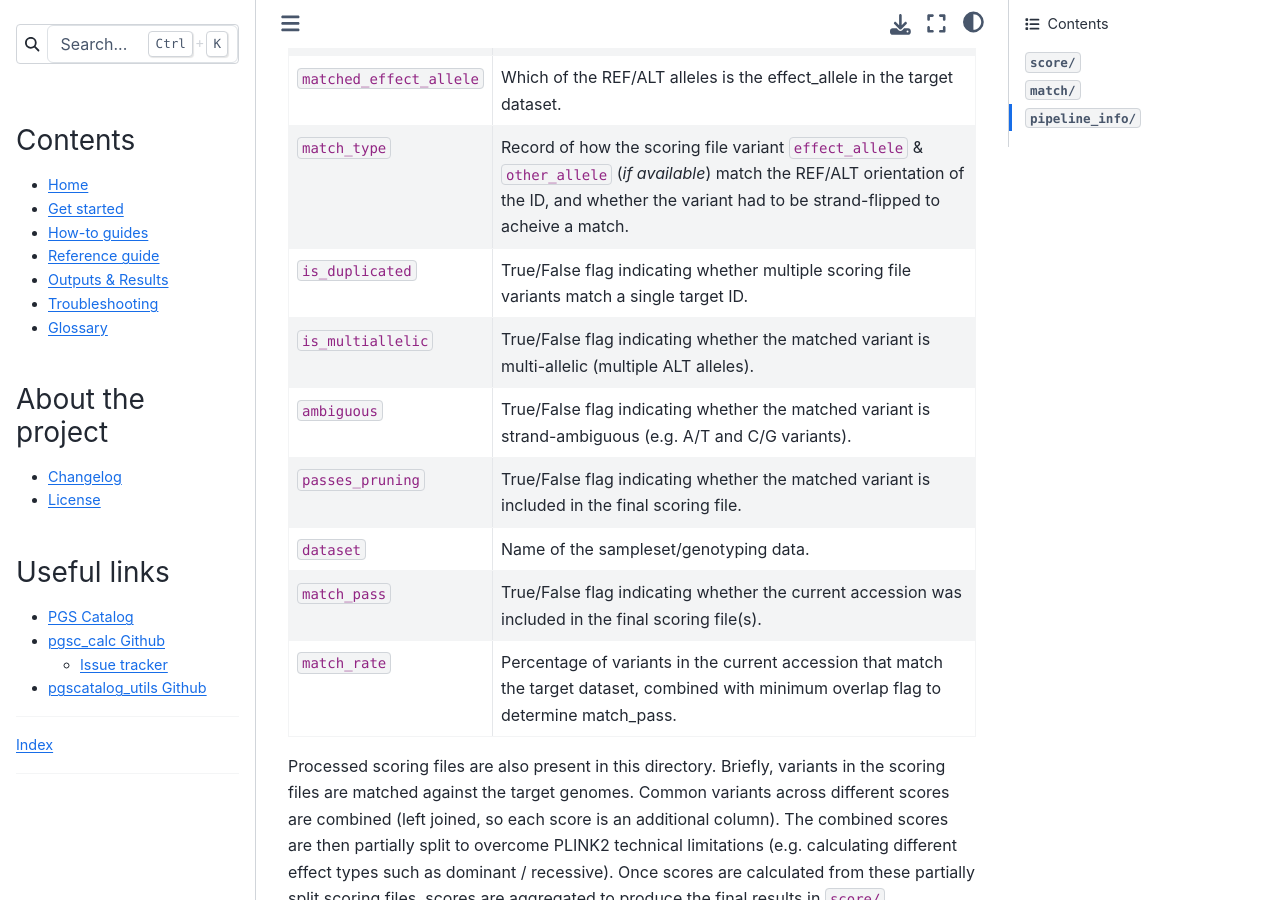
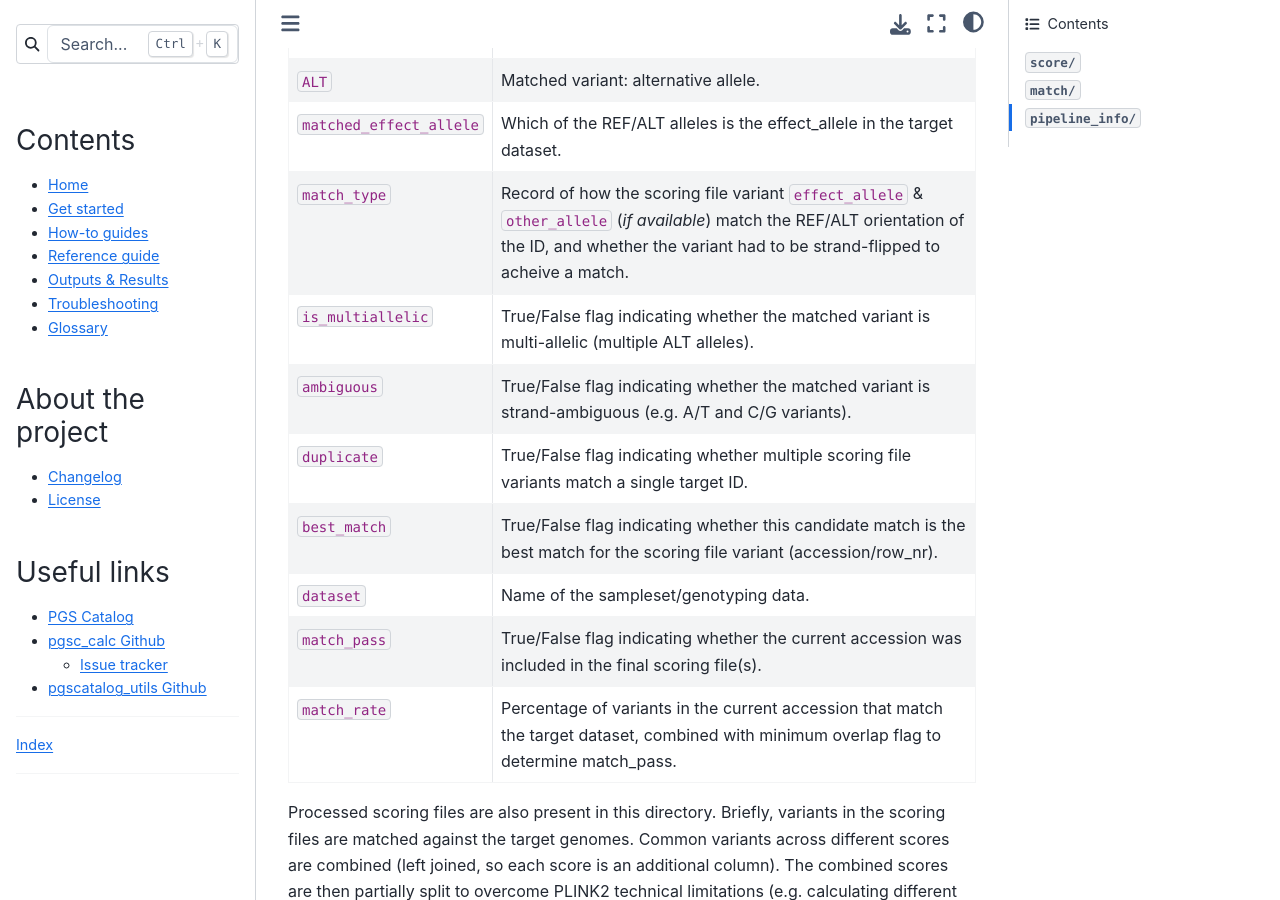
Before and after one commit to PGScatalog/pgsc_calc, a Sphinx documentation site: the page built from docs/output.rst, in a window 1280 px wide and 900 px high, scrolled down 1969 px. Built offline with Sphinx 7.4.7 and the Sphinx Book theme 1.1.4, drawn with Linux system fonts in a browser that asks for light colours.

Commit message:
Test: screenshot embed

```diff
--- a/docs/output.rst
+++ b/docs/output.rst
@@ -39,6 +39,9 @@
 how well the variants match with the genotyping data, and some simple graphs
 displaying the distribution of scores in your dataset(s) as a density plot.
 
+.. image:: screenschots/Report_1_header.png
+    :width: 400
+    :alt: Example PGS Catalog Report: header sections
 
 ``match/``
 ----------
@@ -86,14 +89,14 @@
     * - ``match_type``
       - Record of how the scoring file variant ``effect_allele`` & ``other_allele`` (*if available*) match
         the REF/ALT orientation of the ID, and whether the variant had to be strand-flipped to acheive a match.
-    * - ``is_duplicated``
-      - True/False flag indicating whether multiple scoring file variants match a single target ID.
     * - ``is_multiallelic``
       - True/False flag indicating whether the matched variant is multi-allelic (multiple ALT alleles).
     * - ``ambiguous``
       - True/False flag indicating whether the matched variant is strand-ambiguous (e.g. A/T and C/G variants).
-    * - ``passes_pruning``
-      - True/False flag indicating whether the matched variant is included in the final scoring file.
+    * - ``duplicate``
+      - True/False flag indicating whether multiple scoring file variants match a single target ID.
+    * - ``best_match``
+      - True/False flag indicating whether this candidate match is the best match for the scoring file variant (accession/row_nr).
     * - ``dataset``
       - Name of the sampleset/genotyping data.
     * - ``match_pass``
```
Also changed, not shown: docs/screenshots/Report_1_header.png (added).
